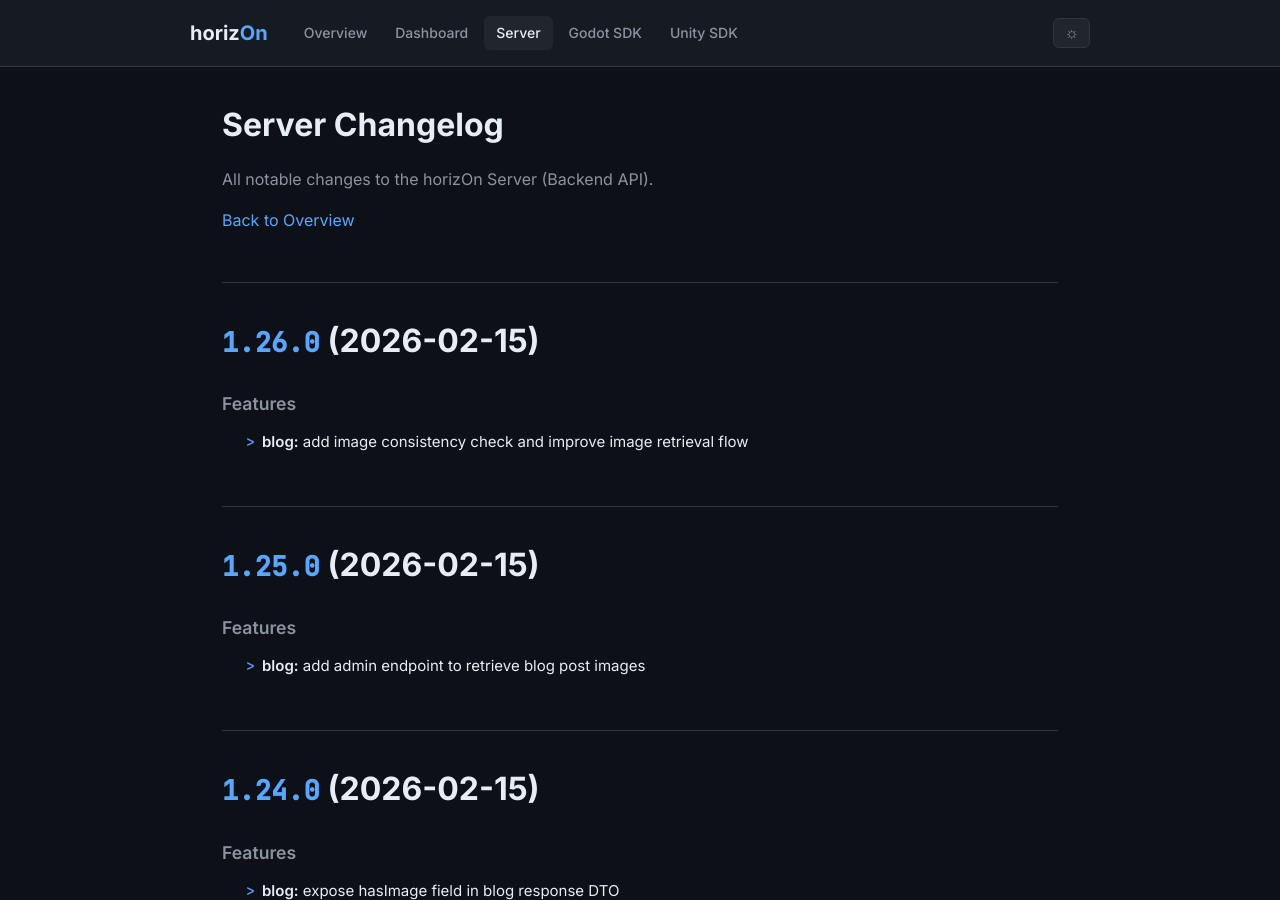
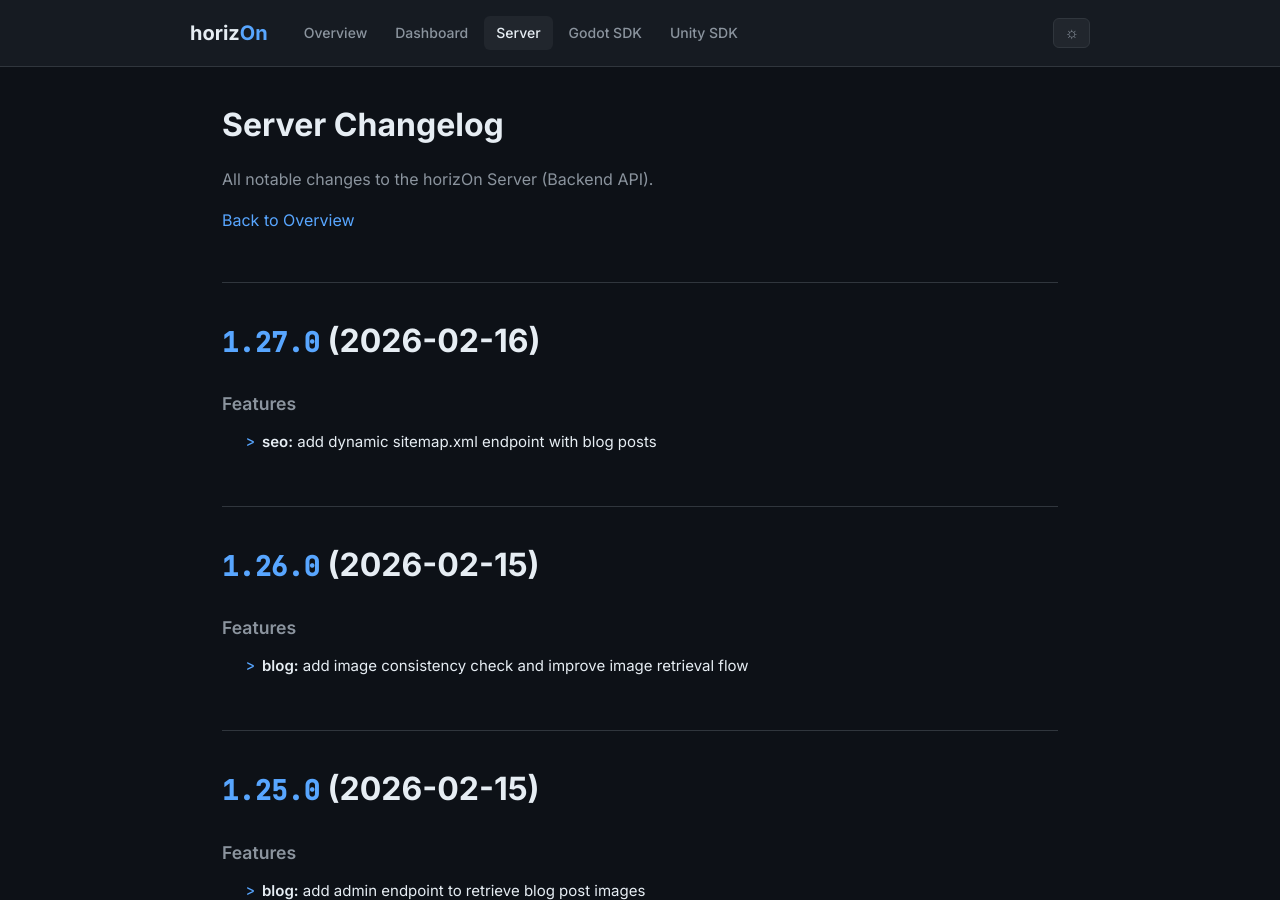
Before and after one commit to ProjectMakersDE/horizOn-Changelog, a Jekyll site: the page built from server-changelog.md, in a window 1280 px wide and 900 px high. Built offline with Jekyll 4.4.1, drawn with Linux system fonts in a browser that asks for light colours.

Commit message:
chore: sync changelogs [skip ci]

```diff
--- a/server-changelog.md
+++ b/server-changelog.md
@@ -8,6 +8,13 @@ title: Server Changelog
 All notable changes to the horizOn Server (Backend API).
 
 [Back to Overview](.)
+
+# [1.27.0](https://github.com/ProjectMakersDE/horizOn-Dashboard-Backend/compare/v1.26.0...v1.27.0) (2026-02-16)
+
+
+### Features
+
+* **seo:** add dynamic sitemap.xml endpoint with blog posts ([5ec6a94](https://github.com/ProjectMakersDE/horizOn-Dashboard-Backend/commit/5ec6a942e8a0f0d852aba68a82a4991c361bde21))
 
 # [1.26.0](https://github.com/ProjectMakersDE/horizOn-Dashboard-Backend/compare/v1.25.0...v1.26.0) (2026-02-15)
 
```
Also changed, not shown: index.md (+1 -1 lines).
